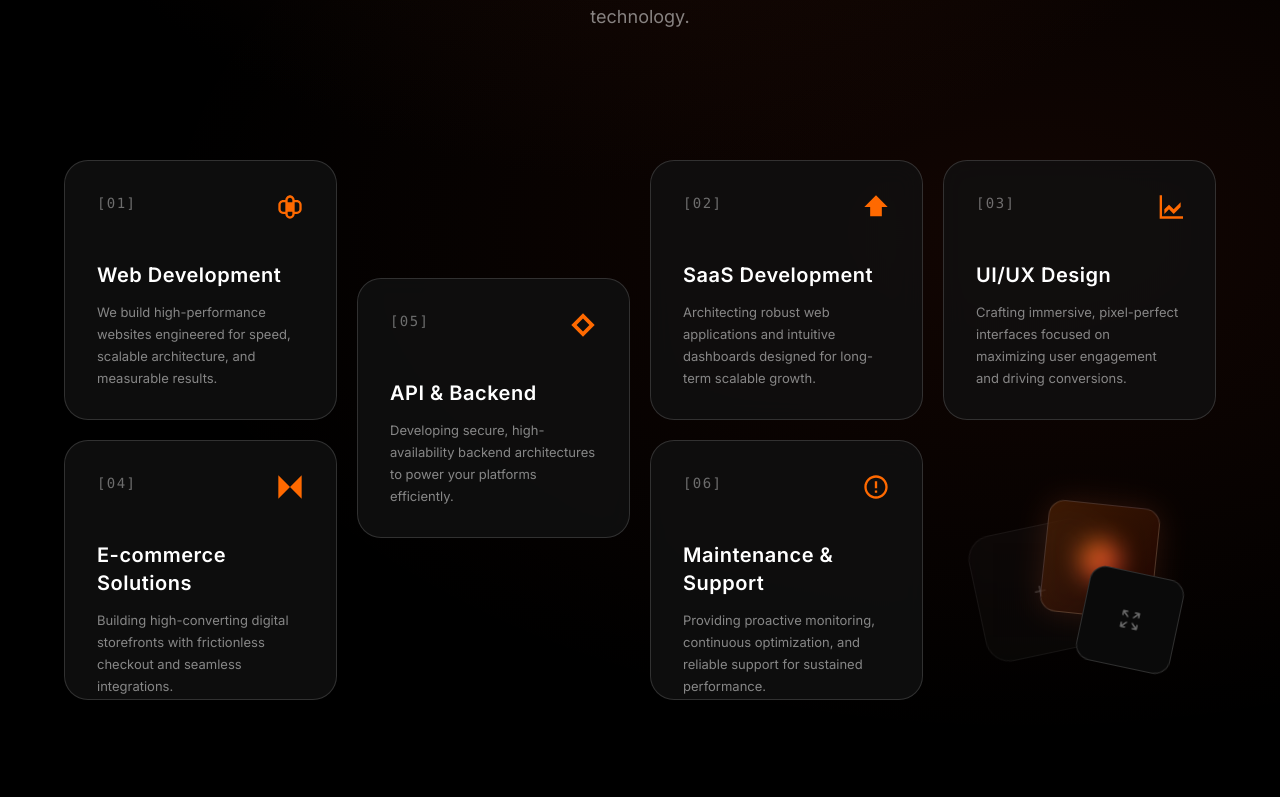
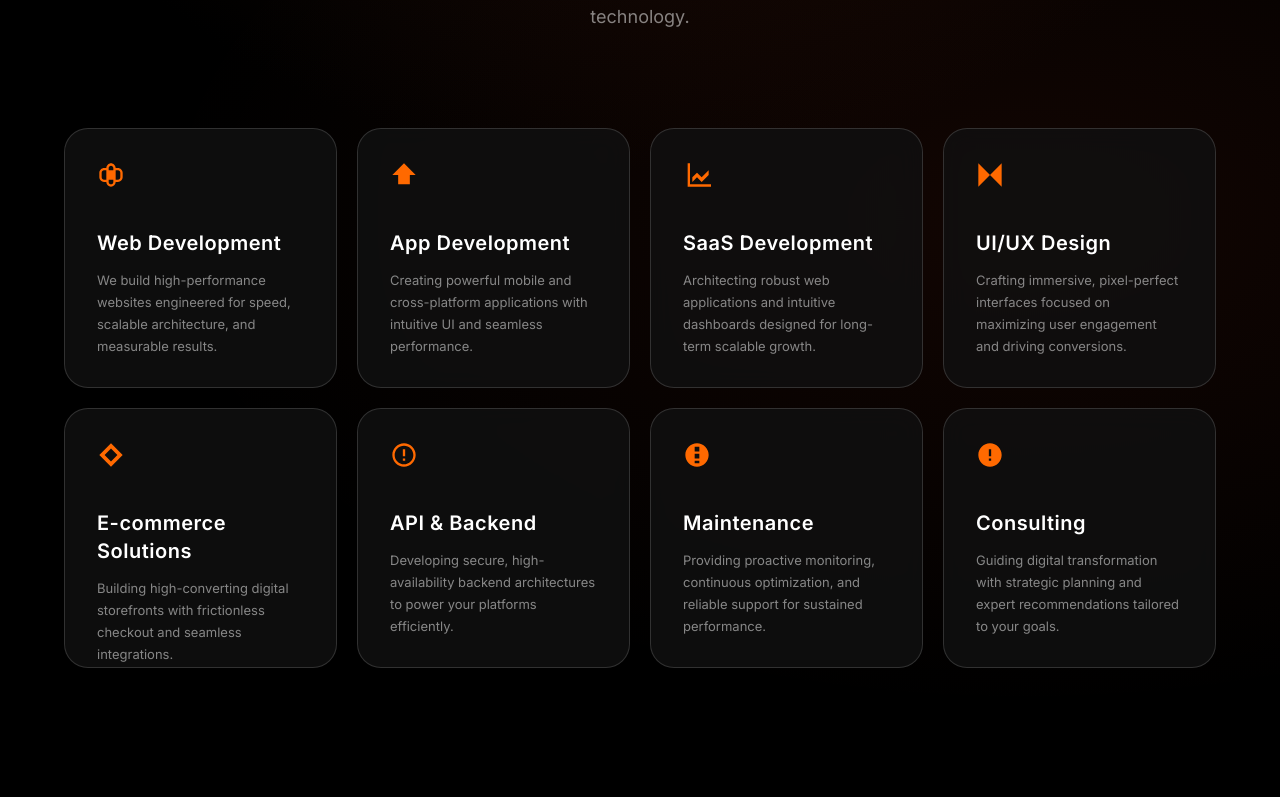
Before and after one commit to visioncodexT/vision-codex, a React (Vite) app: page / in a window 1280 px wide. Shown: the part 1163-1960 px from the top of the page. Built offline with nearby package versions, Linux system fonts and the light colour scheme.

Commit message:
add one service

```diff
--- a/src/pages/ServicesSection.jsx
+++ b/src/pages/ServicesSection.jsx
@@ -13,6 +13,16 @@ const services = [
   },
   {
     id: '02',
+    title: 'App Development',
+    desc: 'Creating powerful mobile and cross-platform applications with intuitive UI and seamless performance.',
+    icon: (
+      <svg viewBox="0 0 24 24" className="w-6 h-6 text-orange-500" fill="currentColor">
+        <path d="M17 2H7c-1.1 0-2 .9-2 2v16c0 1.1.9 2 2 2h10c1.1 0 2-.9 2-2V4c0-1.1-.9-2-2-2zm-5 18c-.55 0-1-.45-1-1s.45-1 1-1 1 .45 1 1-.45 1-1 1zm5-3H7V4h10v13z" />
+      </svg>
+    ),
+  },
+  {
+    id: '03',
     title: 'SaaS Development',
     desc: 'Architecting robust web applications and intuitive dashboards designed for long-term scalable growth.',
     icon: (
@@ -22,7 +32,7 @@ const services = [
     ),
   },
   {
-    id: '03',
+    id: '04',
     title: 'UI/UX Design',
     desc: 'Crafting immersive, pixel-perfect interfaces focused on maximizing user engagement and driving conversions.',
     icon: (
@@ -32,7 +42,7 @@ const services = [
     ),
   },
   {
-    id: '04',
+    id: '05',
     title: 'E-commerce Solutions',
     desc: 'Building high-converting digital storefronts with frictionless checkout and seamless integrations.',
     icon: (
@@ -44,7 +54,7 @@ const services = [
     ),
   },
   {
-    id: '05',
+    id: '06',
     title: 'API & Backend',
     desc: 'Developing secure, high-availability backend architectures to power your platforms efficiently.',
     icon: (
@@ -56,12 +66,26 @@ const services = [
     ),
   },
   {
-    id: '06',
-    title: 'Maintenance & Support',
+    id: '07',
+    title: 'Maintenance',
     desc: 'Providing proactive monitoring, continuous optimization, and reliable support for sustained performance.',
     icon: (
       <svg viewBox="0 0 24 24" className="w-6 h-6 text-orange-500" fill="none" stroke="currentColor" strokeWidth="2" strokeLinecap="round" strokeLinejoin="round">
         <path d="M12 2v20M17 5H9.5a3.5 3.5 0 0 0 0 7h5a3.5 3.5 0 0 1 0 7H6" />
+      </svg>
+    ),
+  },
+  {
+    id: '08',
+    title: 'Consulting',
+    desc: 'Guiding digital transformation with strategic planning and expert recommendations tailored to your goals.',
+    icon: (
+      <svg viewBox="0 0 24 24" className="w-6 h-6 text-orange-500" fill="none" stroke="currentColor" strokeWidth="2" strokeLinecap="round" strokeLinejoin="round">
+        <circle cx="12" cy="12" r="1" />
+        <circle cx="19" cy="5" r="1" />
+        <circle cx="5" cy="19" r="1" />
+        <line x1="12" y1="12" x2="19" y2="5" />
+        <line x1="12" y1="12" x2="5" y2="19" />
       </svg>
     ),
   },
@@ -98,6 +122,16 @@ const AbstractIcons = {
       <path d="M12 2C6.48 2 2 6.48 2 12s4.48 10 10 10 10-4.48 10-10S17.52 2 12 2zm0 18c-4.41 0-8-3.59-8-8s3.59-8 8-8 8 3.59 8 8-3.59 8-8 8zm-1-13h2v6h-2zm0 8h2v2h-2z" />
     </svg>
   ),
+  MaintenanceSupport: () => (
+    <svg viewBox="0 0 24 24" className="w-7 h-7 text-orange-500" fill="currentColor">
+      <path d="M12 2C6.48 2 2 6.48 2 12s4.48 10 10 10 10-4.48 10-10S17.52 2 12 2zm-2 15h4v2h-4v-2zm0-6h4v4h-4v-4zm0-6h4v4h-4V5z" />
+    </svg>
+  ),
+  ConsultingStrategy: () => (
+    <svg viewBox="0 0 24 24" className="w-7 h-7 text-orange-500" fill="currentColor">
+      <path d="M12 2C6.48 2 2 6.48 2 12s4.48 10 10 10 10-4.48 10-10S17.52 2 12 2zm1 15h-2v-2h2v2zm0-4h-2V7h2v6z" />
+    </svg>
+  ),
 };
 
 const CustomIcons = [
@@ -107,6 +141,8 @@ const CustomIcons = [
   <AbstractIcons.CostEfficiency key="4" />,
   <AbstractIcons.Integration key="5" />,
   <AbstractIcons.FutureProof key="6" />,
+  <AbstractIcons.MaintenanceSupport key="7" />,
+  <AbstractIcons.ConsultingStrategy key="8" />,
 ];
 
 const ServiceCard = ({ service, index, className = '' }) => (
@@ -118,9 +154,6 @@ const ServiceCard = ({ service, index, className = '' }) => (
     <div className="absolute inset-0 bg-gradient-to-br from-orange-500/0 to-orange-500/0 group-hover:to-orange-500/5 transition-colors duration-500" />
 
     <div className="relative flex justify-between items-start mb-10 z-10">
-      <span className="text-white/40 font-mono text-sm tracking-widest group-hover:text-white/60 transition-colors">
-        [{service.id}]
-      </span>
       <div className="text-orange-500 transition-transform duration-500 group-hover:scale-110 group-hover:rotate-3">
         {CustomIcons[index]}
       </div>
@@ -202,46 +235,17 @@ const ServicesSection = () => {
           </p>
         </div>
 
-        {/* ── Desktop Asymmetric Grid (matches reference image) ── */}
+        {/* ── Desktop Grid (4x2 Layout) ── */}
         <div className="hidden lg:grid grid-cols-4 gap-5">
-
-          {/* Column 1 */}
-          <div className="flex flex-col gap-5 pt-8">
-            <ServiceCard service={services[0]} index={0} className="h-[260px]" />
-            <ServiceCard service={services[3]} index={3} className="h-[260px]" />
-          </div>
-
-          {/* Column 2 */}
-          <div className="flex flex-col gap-5 pt-[150px]">
-            <ServiceCard service={services[4]} index={4} className="h-[260px]" />
-          </div>
-
-          {/* Column 3 */}
-          <div className="flex flex-col gap-5 pt-8">
-            <ServiceCard service={services[1]} index={1} className="h-[260px]" />
-            <ServiceCard service={services[5]} index={5} className="h-[260px]" />
-          </div>
-
-          {/* Column 4 */}
-          <div className="flex flex-col gap-5 pt-8">
-            <ServiceCard service={services[2]} index={2} className="h-[260px]" />
-
-            {/* Decorative Element */}
-            <div className="relative h-[260px] flex items-center justify-center">
-              {/* Stacked floating glass cards */}
-              <div className="absolute w-32 h-32 rounded-3xl bg-white/[0.02] border border-white/5 backdrop-blur-md transform -rotate-12 translate-x-[-40px] translate-y-[20px] flex items-center justify-center">
-                <span className="text-white/20 text-2xl font-light">+</span>
-              </div>
-              <div className="absolute w-28 h-28 rounded-2xl bg-gradient-to-br from-orange-500/20 to-red-600/10 border border-white/15 backdrop-blur-lg transform rotate-6 translate-x-[20px] translate-y-[-10px] flex items-center justify-center shadow-[0_0_30px_rgba(255,107,53,0.15)] animate-float">
-                <div className="w-10 h-10 rounded-full bg-gradient-to-br from-orange-400 to-red-500 blur-md opacity-80" />
-              </div>
-              <div className="absolute w-24 h-24 rounded-2xl bg-[#0a0a0a] border border-white/15 backdrop-blur-md transform rotate-12 translate-x-[50px] translate-y-[50px] flex items-center justify-center shadow-xl">
-                <svg className="w-6 h-6 text-white/40" fill="none" stroke="currentColor" viewBox="0 0 24 24">
-                  <path strokeLinecap="round" strokeLinejoin="round" strokeWidth="1.5" d="M4 8V4m0 0h4M4 4l5 5m11-1V4m0 0h-4m4 0l-5 5M4 16v4m0 0h4m-4 0l5-5m11 5l-5-5m5 5v-4m0 4h-4" />
-                </svg>
-              </div>
-            </div>
-          </div>
+          {services.map((service, idx) => (
+            <ServiceCard
+              key={service.id}
+              service={service}
+              index={idx}
+              className={`h-[260px] ${isVisible ? 'opacity-100 translate-y-0' : 'opacity-0 translate-y-8'}`}
+              style={{ transitionDelay: `${idx * 100}ms` }}
+            />
+          ))}
         </div>
 
         {/* ── Mobile/Tablet Grid ── */}
--- a/src/pages/Testimonials.jsx
+++ b/src/pages/Testimonials.jsx
@@ -3,52 +3,34 @@ import { useEffect, useRef, useState } from 'react';
 /* ── Testimonial Data ── */
 const testimonials = [
   {
-    text: "Vision TechX built our entire platform from scratch. Their attention to detail and clean code quality is unmatched. The team delivered ahead of schedule and the final product exceeded all our expectations.",
-    name: "Rahul Sharma",
-    role: "CEO",
-    company: "TechStart India",
+    text: "When we needed to build Sanskar School Online Platform, Vision TechX gave us perfect guidance. They understood everything clearly and created an amazing platform for us. Really impressed!",
+    name: "Mr. Shiv Menariya",
+    company: "Sanskar School Online Platform",
   },
   {
-    text: "Working with Vision TechX was an absolute pleasure. They transformed our outdated website into a modern, high-converting platform. Our online leads increased by 3x within the first month of launch.",
-    name: "Priya Patel",
-    role: "Marketing Director",
-    company: "GrowthBox",
+    text: "The website they created for Shri Kishan Restaurant is simply amazing! Our customers can order easily now and our business has grown so much. We are very thankful to Vision TechX.",
+    name: "Mr. Narpat Menaria",
+    company: "Shri Kishan Restaurant",
   },
   {
-    text: "The team's ability to understand our vision and translate it into a beautiful, functional product is remarkable. They didn't just build a website — they built a digital experience that our customers love.",
-    name: "Amit Verma",
-    role: "Founder",
-    company: "CloudNine Solutions",
+    text: "Vision TechX was very helpful in building the Shree Ji Quick Funds Web App. They created a user-friendly platform that our customers love. Everything was made with great care and attention.",
+    name: "Mr Manish Menariya",
+    company: "Shree Ji Quick Funds",
   },
   {
-    text: "We needed a complex SaaS dashboard built in record time. Vision TechX not only delivered on time but also suggested improvements we hadn't even considered. True partners in every sense.",
-    name: "Sneha Gupta",
-    role: "Product Manager",
-    company: "DataSync",
+    text: "The platform they built for CTONE Solar is completely perfect. The team finished the work quickly and everything works without any problems. They are really talented people.",
+    name: "Mr Rohit Joshi",
+    company: "CTONE Solar",
   },
   {
-    text: "Their design sense is exceptional. Every pixel, every interaction feels intentional and premium. If you want a website that stands out from the competition, Vision TechX is the team to hire.",
-    name: "Vikram Singh",
-    role: "Creative Director",
-    company: "Brandify Agency",
+    text: "Vision TechX provided excellent services for Nikul Pharma Equipments. The solutions they delivered were very efficient and professional. They helped us take our business online smoothly.",
+    name: "Mr Nikul Jadeja",
+    company: "Nikul Pharma Equipments",
   },
   {
-    text: "From the initial consultation to the final deployment, the communication was seamless. They kept us in the loop at every stage and were always open to feedback. Highly recommend their services.",
-    name: "Neha Kapoor",
-    role: "Operations Head",
-    company: "FinEdge",
-  },
-  {
-    text: "Vision TechX helped us migrate our legacy system to a modern stack without any downtime. Their technical expertise and problem-solving skills are truly world-class. We couldn't be happier.",
-    name: "Arjun Mehta",
-    role: "CTO",
-    company: "ScaleUp Labs",
-  },
-  {
-    text: "What impressed me most was their proactive approach. They didn't just follow instructions — they brought creative ideas to the table that genuinely improved our product and user experience.",
-    name: "Kavita Reddy",
-    role: "Startup Founder",
-    company: "EduLearn",
+    text: "For the Green Era project, Vision TechX did excellent work. The team was very professional and delivered everything on time. The final result was much better than what we expected.",
+    name: "Mr Khunt Meet",
+    company: "Green Era",
   },
 ];
 
@@ -104,7 +86,7 @@ const TestimonialCard = ({ testimonial, offset, onMouseEnter, onMouseLeave }) =>
               {testimonial.name}
             </p>
             <p className="text-[10px] text-white/40 group-hover:text-black/50 uppercase tracking-[0.15em] font-medium transition-colors duration-500">
-              {testimonial.role} · {testimonial.company}
+              {testimonial.company}
             </p>
           </div>
         </div>
```
